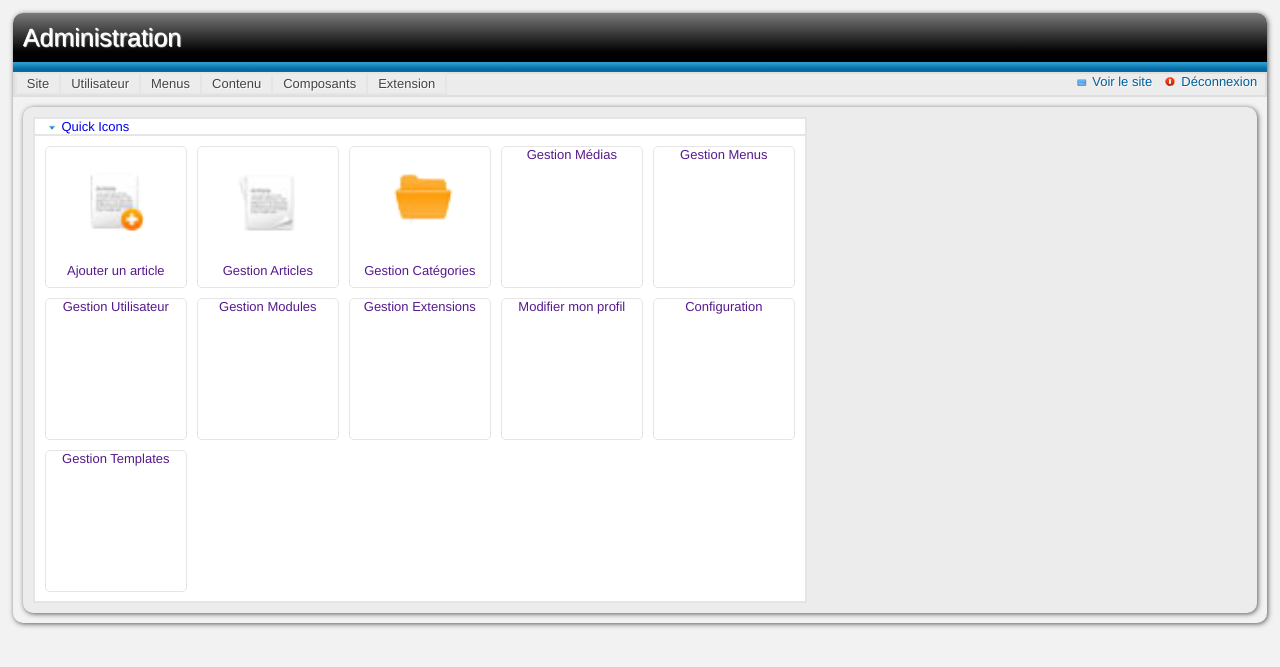
After one commit to TeaSkyDev/SportSiteGen, a PHP site: page /accueil.html in a window 1280 px wide. The commit adds this page. Shown: the top 667 px of the page. Run offline with PHP 8.4, Linux system fonts and the light colour scheme.

Commit message:
ajout de la page accueil
et création d'un dossier css

```diff
--- /dev/null
+++ b/trunk/administration/accueil.html
@@ -0,0 +1,59 @@
+<!doctype html>
+<html>
+    <head>
+        <title>Accueil</title>
+        <meta http-equiv="Content-Type" content="text/html"  charset="UTF-8"/>
+        <link rel="stylesheet" href="./css/accueil.css" type="text/css" media="screen"/>
+    </head>
+    <script language=JavaScript src="./js/accueil.js"></script>
+    <body>
+    	<div id="contenu">
+    		<p class="titre"> Administration </p>
+    		<p class="bleu" ></p>
+    		<ul class="menu">
+    			<li>Site</li>
+    			<li>Utilisateur</li>
+    			<li>Menus</li>
+    			<li>Contenu</li>
+    			<li>Composants</li>
+    			<li>Extension</li>
+                <a class="voirsite" href=""><img src="./Images/voirsite.png">Voir le site</a>
+                <a class="deco" href=""><img src="./Images/deco.png">Déconnexion</a>
+    		</ul>
+	    	<div class="interieur">
+                <p id="LQuickIcon">
+                    <a href="#redimensionnable" onclick="showmenu();">
+                        <img src="./Images/ouvert.png">
+                        Quick Icons
+                    </a>
+                </p>
+                <ul id="quickIcon">
+                    <li>
+                        <a href="">
+                            <img src="./Images/newarticle.png"></img>
+                            Ajouter un article
+                        </a>
+                    </li>
+                    <li>
+                        <a href="">
+                            <img src="./Images/article.png"></img>
+                            Gestion Articles</a>
+                        </li>
+                   <li>
+                        <a href="">
+                            <img src="./Images/newcategorie.png"></img>
+                            Gestion Catégories</a>
+                    </li>
+                    <li><a href="">Gestion Médias</a></li>
+                    <li><a href="">Gestion Menus</a></li>
+                    <li><a href="">Gestion Utilisateur</a></li>
+                    <li><a href="">Gestion Modules</a></li>
+                    <li><a href="">Gestion Extensions</a></li>
+                    <li><a href="">Modifier mon profil</a></li>
+                    <li><a href="">Configuration</a></li>
+                    <li><a href="">Gestion Templates</a></li>
+                </ul>
+	       	</div>
+    	</div>
+    </body>
+</html>
--- a/trunk/administration/authen.html
+++ b/trunk/administration/authen.html
@@ -3,7 +3,7 @@
     <head>
         <title>Authentifcation</title>
         <meta http-equiv="Content-Type" content="text/html"  charset="UTF-8"/>
-        <link rel="stylesheet" href="style.css" type="text/css" media="screen"/>
+        <link rel="stylesheet" href="./css/authen.css" type="text/css" media="screen"/>
     </head>
     <body>
     	<div id="contenu">
--- /dev/null
+++ b/trunk/administration/css/accueil.css
@@ -0,0 +1,142 @@
+*{
+    margin:0px;
+    padding:0px;
+}
+
+body{
+    color:#444444;
+    font-size:13px;
+    background: #f2f2f2;
+    font-family:"Century Gothic", Helvetica, sans-serif;
+}
+
+
+div{
+    -webkit-box-shadow: 1px 1px 5px rgba(50, 50, 50, 0.79);
+    -moz-box-shadow:    1px 1px 5px rgba(50, 50, 50, 0.79);
+    box-shadow:         1px 1px 5px rgba(50, 50, 50, 0.79);
+    border-radius: 10px;
+}
+
+a{
+    text-decoration: none;
+}
+
+.titre{
+    border-top-left-radius: 10px;
+    border-top-right-radius: 10px;
+    font-size:25px;
+    padding: 10px;
+    text-decoration: none;
+    color: white;
+    background: rgb(0, 0, 0);
+    background: -moz-linear-gradient(270deg, rgb(0, 0, 0) 20%, rgb(122, 122, 122) 100%);
+    background: -webkit-linear-gradient(270deg, rgb(0, 0, 0) 20%, rgb(122, 122, 122) 100%);
+    background: -o-linear-gradient(270deg, rgb(0, 0, 0) 20%, rgb(122, 122, 122) 100%);
+    background: -ms-linear-gradient(270deg, rgb(0, 0, 0) 20%, rgb(122, 122, 122) 100%);
+    background: linear-gradient(0deg, rgb(0, 0, 0) 20%, rgb(122, 122, 122) 100%);
+}
+
+.bleu{
+    width: 100%;
+    height: 10px;
+    color: rgb(6, 107, 163);
+    background: rgb(6, 107, 163);
+    background: -moz-linear-gradient(270deg, rgb(6, 107, 163) 29%, rgb(43, 159, 209) 92%);
+    background: -webkit-linear-gradient(270deg, rgb(6, 107, 163) 29%, rgb(43, 159, 209) 92%);
+    background: -o-linear-gradient(270deg, rgb(6, 107, 163) 29%, rgb(43, 159, 209) 92%);
+    background: -ms-linear-gradient(270deg, rgb(6, 107, 163) 29%, rgb(43, 159, 209) 92%);
+    background: linear-gradient(0deg, rgb(6, 107, 163) 29%, rgb(43, 159, 209) 92%);
+}
+
+#contenu{
+    position: absolute;
+    margin: 1%;
+    text-shadow:1px 1px 1px #fff;
+    width: 98%;
+}
+
+ul {
+	background-color: rgb(236,236,236);
+	list-style-type: none;
+	height: 21px;
+	border-style: solid;
+	border-width: 2px;
+	border-color: rgb(223,223,223);
+}
+
+.menu li{
+    border-style: solid;
+    border-width: 2px;
+    border-color: rgb(229,229,229);
+    background-color: rgb(236,236,236);
+    float:left;
+    padding-left: 10px;
+    padding-right: 10px;
+    padding-top: 2px;
+    padding-bottom: 2px;
+    margin-right:-2px;
+    margin-top:-2px;
+}
+
+.menu a{
+    color:rgb(0,95,153);
+    position: absolute;
+}
+
+a.voirsite{
+    right:115px;
+}
+
+a.voirsite img, a.deco img{
+    margin-right: 5px;
+}
+
+a.deco{
+    right: 10px;
+}
+
+.interieur{
+    background-color: rgb(236,236,236);
+    margin:10px;
+    padding: 10px;
+}
+
+#quickIcon{
+    border-color: rgb(229,229,229);
+    border-style: solid;
+    border-width: 2px;
+    height:465px;
+    width: 770px;
+    background-color: white;
+    margin-top: -2px;
+}
+
+#quickIcon li{
+    float:left;
+    margin-left: 10px;
+    margin-top: 10px;
+    border-color: rgb(229,229,229);
+    border-style: solid;
+    border-width: 1px;
+    border-radius: 5px;
+    background-color: white;
+    width: 140px;
+    height: 140px;
+    text-align: center;
+}
+
+#quickIcon li img{
+    margin:20px;
+    width: 58%;
+}
+
+#LQuickIcon{
+    border-color: rgb(229,229,229);
+    border-style: solid;
+    border-width: 2px;
+    background-color: white;
+    width: 760px;
+    padding-left: 10px;
+    cursor: pointer;
+}
--- a/trunk/administration/style.css
+++ b/trunk/administration/css/authen.css
@@ -60,7 +60,6 @@ img{
     margin: 1%;
     text-shadow:1px 1px 1px #fff;
     width: 98%;
-
 }
 
 .texte{
--- /dev/null
+++ b/trunk/administration/js/accueil.js
@@ -0,0 +1,5 @@
+function showmenu() {
+	menu=document.getElementById('quickIcon')
+	if (menu.style.display == 'none') menu.style.display = 'block';
+	else menu.style.display = 'none';
+}
```
Also changed, not shown: trunk/administration/Images/article.png (added), trunk/administration/Images/deco.png (added), trunk/administration/Images/fermer.png (added), trunk/administration/Images/newarticle.png (added), trunk/administration/Images/newcategorie.png (added), trunk/administration/Images/ouvert.png (added), trunk/administration/Images/voirsite.png (added).
